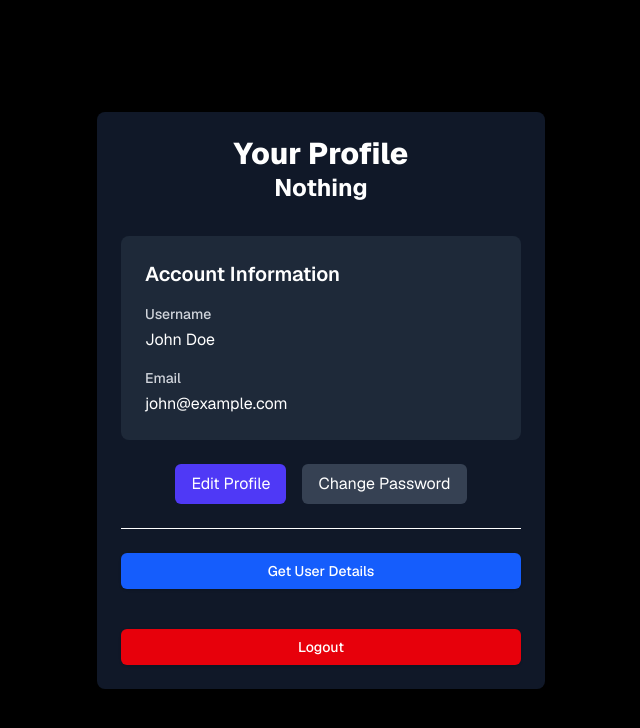
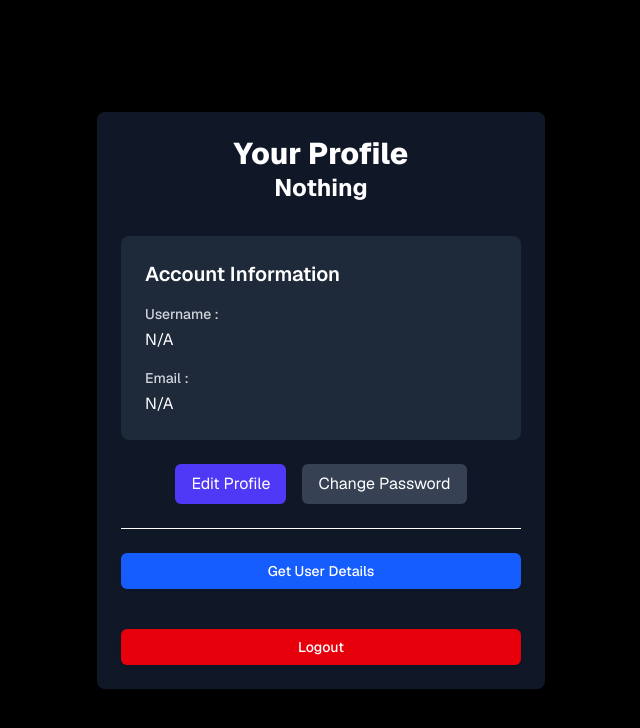
Before and after one commit to Soumyodeep-Dey/auth_next_js, a Next.js app: page /profile in a window 1280 px wide. Shown: the top 728 px of the page, without its empty margins (319-959 px from the left). Built offline with nearby package versions, Linux system fonts and the light colour scheme.

Commit message:
ok user details is coming successfully

```diff
--- a/src/app/api/users/me/route.ts
+++ b/src/app/api/users/me/route.ts
@@ -1,10 +1,10 @@
 import { getDataFromToken } from "@/helpers/getDataFromToken";
-
 import { NextRequest, NextResponse } from "next/server";
 import User from "@/models/userModel";
 import { connect } from "@/db/dbConfig";
 
 connect();
+
 export async function GET(req: NextRequest) {
     try {
         const userId = await getDataFromToken(req);
--- a/src/app/profile/page.tsx
+++ b/src/app/profile/page.tsx
@@ -3,14 +3,13 @@ import axios from "axios";
 import Link from "next/link";
 import toast from "react-hot-toast";
 import { useRouter } from "next/navigation";
-import React , {useState} from "react";
-import { link } from "fs";
+import React, { useState } from "react";
 
 export default function ProfilePage() {
-
   const router = useRouter();
 
   const [data, setData] = React.useState("nothing");
+  const [user, setUser] = React.useState<any>(null);
 
   const logout = async () => {
     // Implement your logout logic here
@@ -27,27 +26,26 @@ export default function ProfilePage() {
   const getUserDetails = async () => {
     try {
       const response = await axios.get("/api/users/me");
-      // Handle user data as needed
       console.log("User data:", response.data);
-      setData(response.data.data._id);
+      setUser(response.data.user); // Save the user object
       toast.success("User details fetched successfully");
     } catch (error: any) {
       console.error("Failed to fetch user details:", error.message);
       toast.error(error.message);
     }
-  }
+  };
   return (
     <div className="min-h-screen flex items-center justify-center bg-black py-12 px-4 sm:px-6 lg:px-8">
       <div className="card max-w-md w-full space-y-8">
         <div>
-          <h1 className="text-center text-3xl font-extrabold">
-            Your Profile
-          </h1>
-           <h2 className="text-center text-2xl font-bold">{data === "nothing" ? "Nothing" :
-            <Link href={`/profile/${data}`}>
-              {data}
-            </Link>}
-            </h2>
+          <h1 className="text-center text-3xl font-extrabold">Your Profile</h1>
+          <h2 className="text-center text-2xl font-bold">
+            {user ? (
+              <Link href={`/profile/${user._id}`}>{user._id}</Link>
+            ) : (
+              "Nothing"
+            )}
+          </h2>
         </div>
 
         <div className="mt-8 space-y-6">
@@ -55,35 +53,39 @@ export default function ProfilePage() {
             <h3 className="text-xl font-semibold mb-4">Account Information</h3>
             <div className="space-y-4">
               <div>
-                <label className="block text-sm font-medium text-gray-300">Username</label>
-                <p className="mt-1 text-white">John Doe</p>
+                <label className="block text-sm font-medium text-gray-300">
+                  Username :
+                </label>
+                <p className="mt-1 text-white">
+                  {user ? user.username : "N/A"}
+                </p>
               </div>
               <div>
-                <label className="block text-sm font-medium text-gray-300">Email</label>
-                <p className="mt-1 text-white">john@example.com</p>
+                <label className="block text-sm font-medium text-gray-300">
+                  Email :
+                </label>
+                <p className="mt-1 text-white">{user ? user.email : "N/A"}</p>
               </div>
             </div>
           </div>
 
           <div className="flex justify-center space-x-4">
-            <button className="btn-primary">
-              Edit Profile
-            </button>
-            <button className="btn-secondary">
-              Change Password
-            </button>
+            <button className="btn-primary">Edit Profile</button>
+            <button className="btn-secondary">Change Password</button>
           </div>
           <hr />
 
           <button
             onClick={getUserDetails}
-            className= "btn-primary w-full hover:bg-blue-700 transition-colors duration-200 focus:outline-none focus:ring-2 focus:ring-blue-500 focus:ring-offset-2 rounded-md text-white bg-blue-600 px-4 py-2 text-sm font-medium shadow-sm">
+            className="btn-primary w-full hover:bg-blue-700 transition-colors duration-200 focus:outline-none focus:ring-2 focus:ring-blue-500 focus:ring-offset-2 rounded-md text-white bg-blue-600 px-4 py-2 text-sm font-medium shadow-sm"
+          >
             Get User Details
           </button>
 
           <button
-          onClick={logout}
-          className="btn-danger w-full mt-4 hover:bg-red-700 transition-colors duration-200  focus:outline-none focus:ring-2 focus:ring-red-500 focus:ring-offset-2 rounded-md text-white bg-red-600 px-4 py-2 text-sm font-medium shadow-sm">
+            onClick={logout}
+            className="btn-danger w-full mt-4 hover:bg-red-700 transition-colors duration-200  focus:outline-none focus:ring-2 focus:ring-red-500 focus:ring-offset-2 rounded-md text-white bg-red-600 px-4 py-2 text-sm font-medium shadow-sm"
+          >
             Logout
           </button>
         </div>
@@ -91,7 +93,3 @@ export default function ProfilePage() {
     </div>
   );
 }
-// This page is a placeholder for the user's profile. You can expand it with user-specific data and settings.
-
-// You can fetch user data from an API or use a global state management solution to manage user state.
-// Consider adding features like updating profile information, changing password, and viewing account activity.
```
